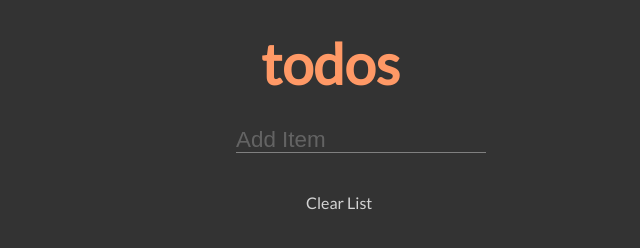
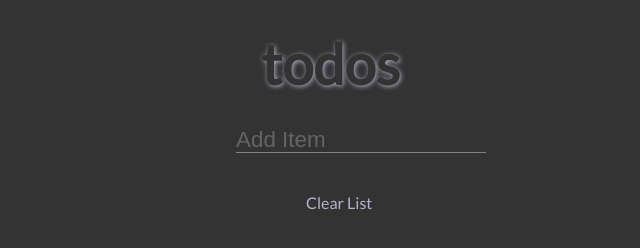
Before and after one commit to lshah/todolist, a plain HTML site: page index.html in a window 1280 px wide. Shown: the whole page, without its empty margins (276-916 px from the left). Drawn offline with Linux system fonts and the light colour scheme.

Commit message:
css update

```diff
--- a/main.css
+++ b/main.css
@@ -30,8 +30,9 @@ body {
 
 h1 {
 	padding: 15px 0 15px 25px;
-	color: #ff9966;
+	color: #333333;
 	font-size: 3.5em;
+	text-shadow: 1px 1px 5px #b3b3cc;
 }
 
 ::-webkit-input-placeholder {
@@ -59,7 +60,7 @@ h1 {
 	width: 275px;
 	font-size: 1.5em;
 	overflow: auto;
-	color: #ffddcc;
+	color: #d1d1e0;
 
 }
 
@@ -144,7 +145,7 @@ footer {
 
 footer a{
 	text-decoration: none;
-	color: lightgrey;
+	color: #b3b3cc;
 	display: block;
 }
 
```
